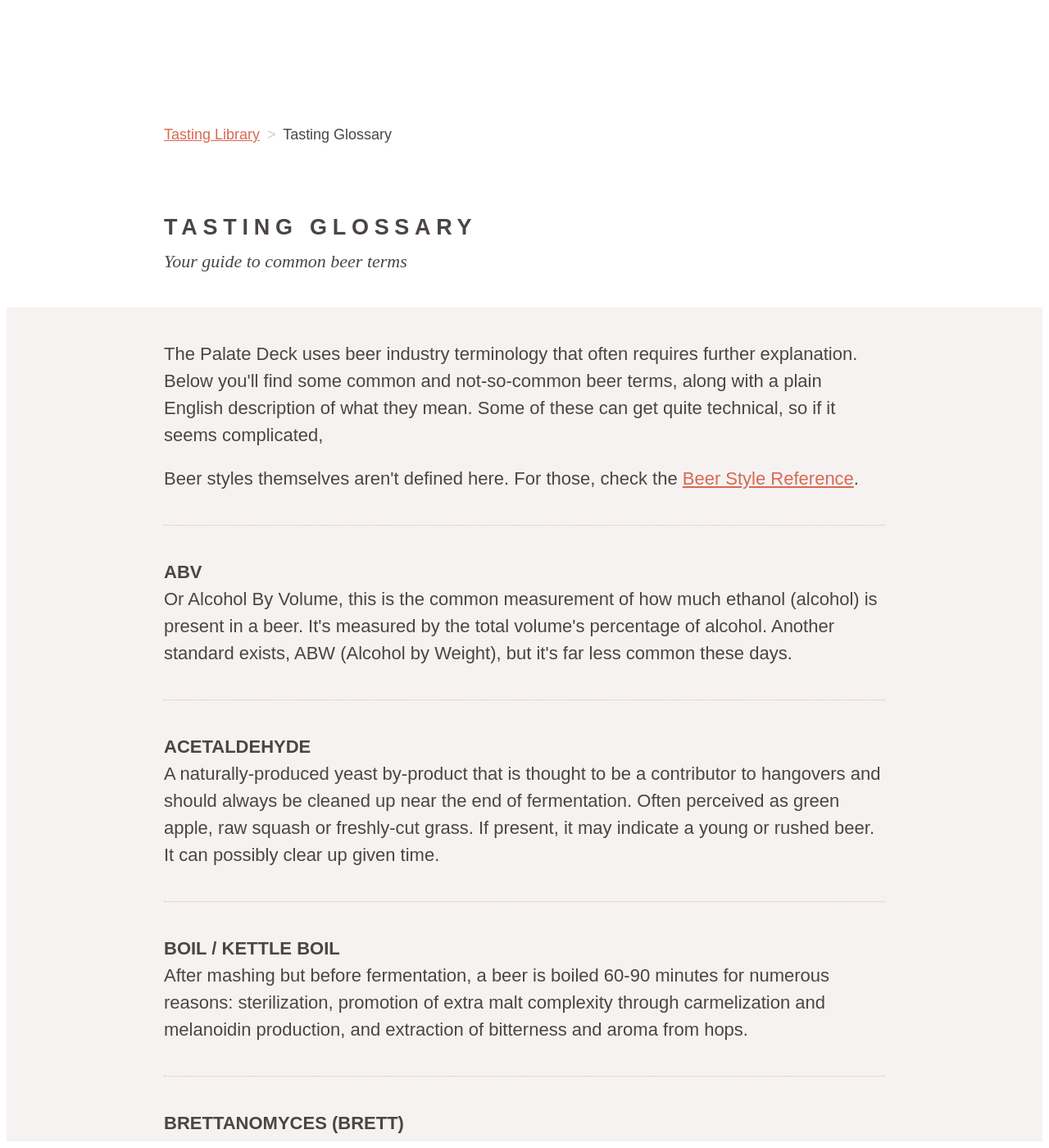
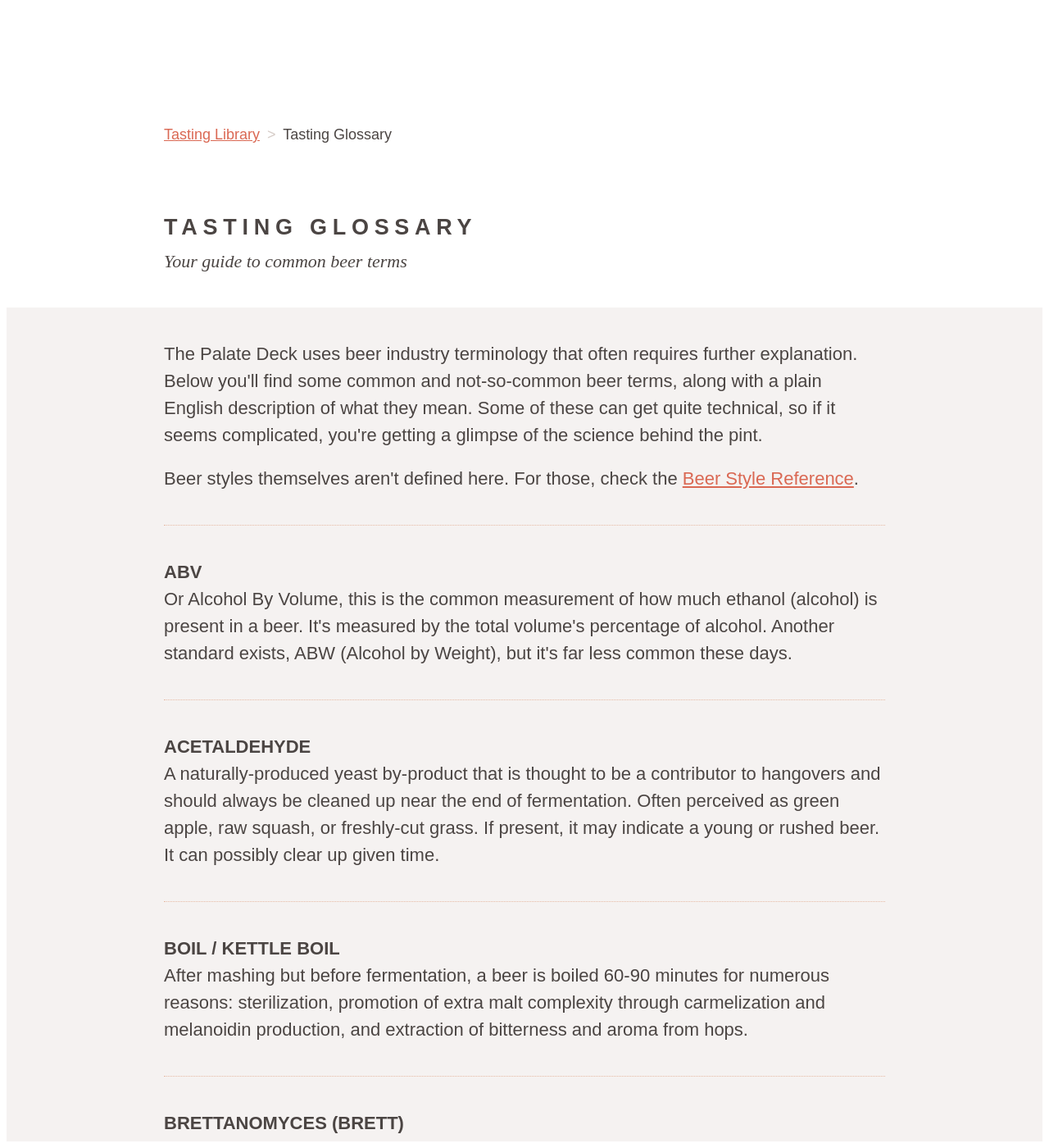
Before and after one commit to mezzoblue/palatedeck.com, a Jekyll site: the page built from tasting-glossary.html, in a window 1280 px wide and 1400 px high. Shown: the whole window at 82% size. Built offline with Jekyll 4.4.1, drawn with Linux system fonts in a browser that asks for light colours; nearby versions of some CDN libraries; some of the changed text lies outside the part shown.

Commit message:
Fixing some typos etc.

```diff
--- a/about.html
+++ b/about.html
@@ -13,7 +13,7 @@ nav-sort: 10
   <div class="wrapper">
 
   	<h1 class="header-secondary">Love Beer? Learn Beer.</h2>
-  	<p>Understanding beer helps you appreciate the great ones even more. The Palate Desk makes learning about the beer you're drinking, <em>any beer</em>, easy and fun.</p>
+  	<p>Understanding beer helps you appreciate the great ones even more. The Palate Deck makes learning about the beer you're drinking, <em>any beer</em>, easy and fun.</p>
 
   </div>
 
@@ -87,7 +87,7 @@ nav-sort: 10
 					</a>
 				</div>
 				<div class="text">
-					<p>You may have found more specific character in this beer. Perhaps the fruit character is more disctinctly tropical, with some citrus notes. Maybe you even get some pine.</p>
+					<p>You may have found more specific character in this beer. Perhaps the fruit character is more distinctly tropical, with some citrus notes. Maybe you even get some pine.</p>
 				</div>
 			</li>
 
--- a/tasting-glossary.html
+++ b/tasting-glossary.html
@@ -12,7 +12,7 @@ back-link-text: Tasting Library
 
 
 
-<p>The Palate Deck uses beer industry terminology that often requires further explanation. Below you'll find some common and not-so-common beer terms, along with a plain English description of what they mean. Some of these can get quite technical, so if it seems complicated, </p>
+<p>The Palate Deck uses beer industry terminology that often requires further explanation. Below you'll find some common and not-so-common beer terms, along with a plain English description of what they mean. Some of these can get quite technical, so if it seems complicated, you're getting a glimpse of the science behind the pint.</p>
 
 <p>Beer styles themselves aren't defined here. For those, check the <a href="/tasting/beer-styles/">Beer Style Reference</a>.</p>
 
@@ -22,7 +22,7 @@ back-link-text: Tasting Library
 	<dd>Or Alcohol By Volume, this is the common measurement of how much ethanol (alcohol) is present in a beer. It's measured by the total volume's percentage of alcohol. Another standard exists, ABW (Alcohol by Weight), but it's far less common these days.</dd>
 
 	<dt><h3 class="header-inline">Acetaldehyde</h3></dt>
-	<dd>A naturally-produced yeast by-product that is thought to be a contributor to hangovers and should always be cleaned up near the end of fermentation. Often perceived as green apple, raw squash or freshly-cut grass. If present, it may indicate a young or rushed beer. It can possibly clear up given time.</dd>
+	<dd>A naturally-produced yeast by-product that is thought to be a contributor to hangovers and should always be cleaned up near the end of fermentation. Often perceived as green apple, raw squash, or freshly-cut grass. If present, it may indicate a young or rushed beer. It can possibly clear up given time.</dd>
 
 	<dt><h3 class="header-inline">Boil / Kettle Boil</h3></dt>
 	<dd>After mashing but before fermentation, a beer is boiled 60-90 minutes for numerous reasons: sterilization, promotion of extra malt complexity through carmelization and melanoidin production, and extraction of bitterness and aroma from hops.</dd>
```
Also changed, not shown: other parts of tasting-glossary.html (+1 -1 lines), 3 other files.
